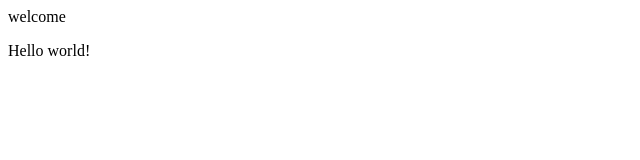
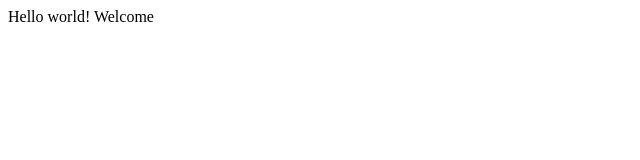
Before and after one commit to babesrani/hello, a plain HTML site: page index.html in a window 1280 px wide. Shown: the whole page, without its empty margins (0-640 px from the left). Drawn offline with Linux system fonts and the light colour scheme.

Commit message:
feat: Update inde.html

```diff
--- a/index.html
+++ b/index.html
@@ -1,8 +1,9 @@
 <html>
     <head>
-        <p>welcome</p>
+        <title>Document</title>
     </head>
 <body>
     Hello world!
+    Welcome
 </body>
 </html>
```
